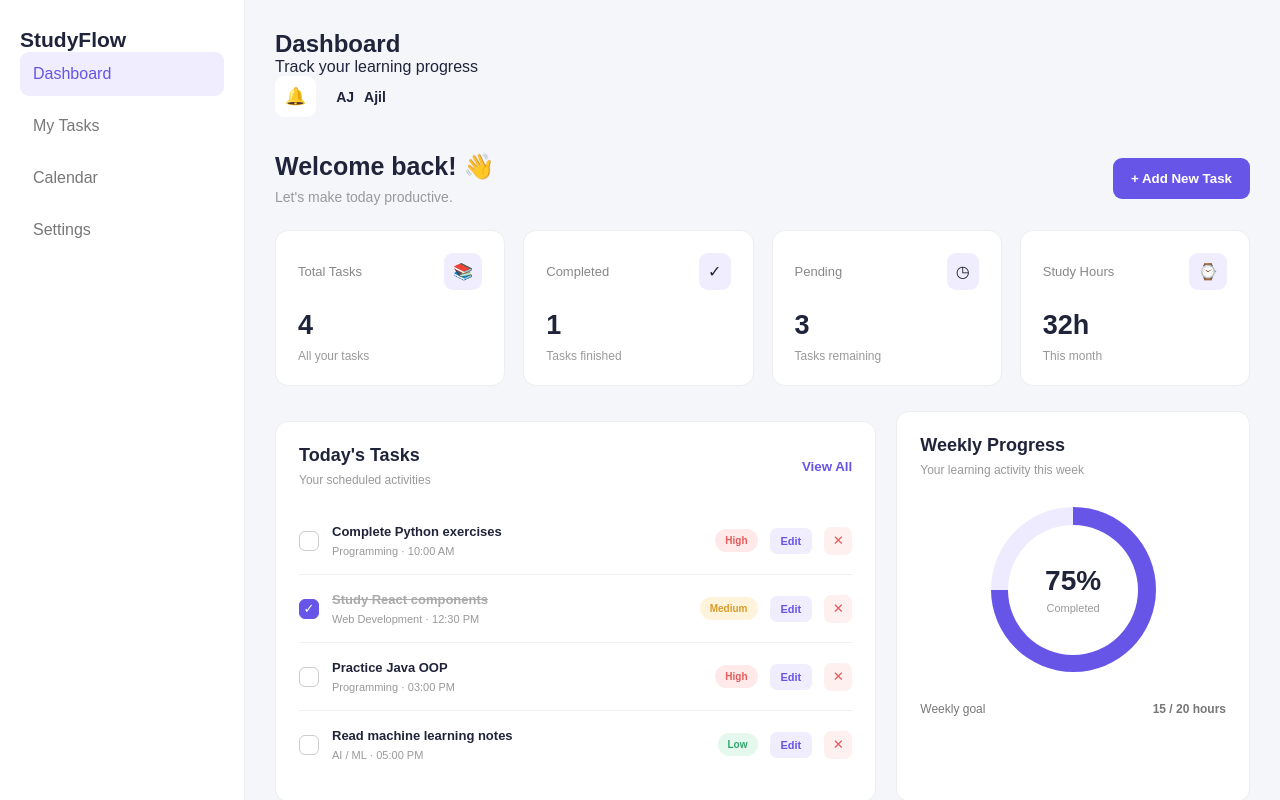
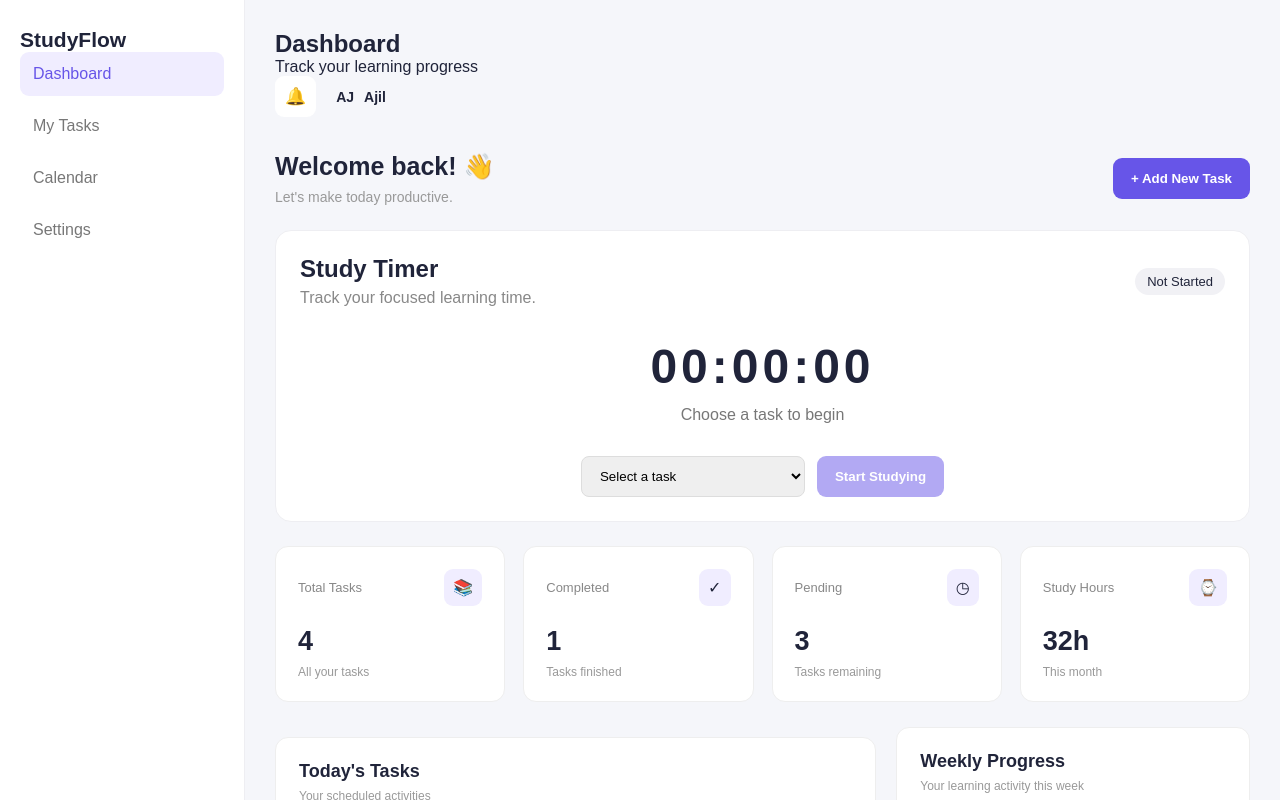
Before and after one commit to ajilaries/StudyFlow, a React (Vite) app: page / in a window 1280 px wide. Shown: the top 800 px of the page. Built offline with nearby package versions, Linux system fonts and the light colour scheme.

Commit message:
added timer and everything related functions and everythign which is working well

```diff
--- /dev/null
+++ b/src/components/StudyTimer.jsx
@@ -0,0 +1,150 @@
+
+import { useState } from "react";
+
+import { useTasks } from "../context/useTasks";
+import { useStudySession } from "../context/useStudySession";
+
+function StudyTimer() {
+  const { taskList } = useTasks();
+
+  const {
+    status,
+    selectedTaskId,
+    elapsedMs,
+    startSession,
+    pauseSession,
+    resumeSession,
+    stopSession
+  } = useStudySession();
+
+  const [taskId, setTaskId] = useState("");
+
+  // Convert milliseconds into HH:MM:SS
+  const totalSeconds = Math.floor(elapsedMs / 1000);
+
+  const hours = String(
+    Math.floor(totalSeconds / 3600)
+  ).padStart(2, "0");
+
+  const minutes = String(
+    Math.floor((totalSeconds % 3600) / 60)
+  ).padStart(2, "0");
+
+  const seconds = String(
+    totalSeconds % 60
+  ).padStart(2, "0");
+
+  // Start studying
+  function handleStart() {
+    if (!taskId) return;
+
+    startSession(Number(taskId));
+  }
+
+  // Stop and save will be connected to session history next
+function handleStop() {
+  stopSession();
+}
+  const selectedTask = taskList.find(
+    task => task.id === selectedTaskId
+  );
+
+  return (
+    <section className="study-timer">
+      <div className="timer-header">
+        <div>
+          <h2>Study Timer</h2>
+          <p>Track your focused learning time.</p>
+        </div>
+
+        <span className={`timer-status ${status}`}>
+          {status === "idle" ? "Not started" : status}
+        </span>
+      </div>
+
+      <div className="timer-display">
+        <h1>
+          {hours}:{minutes}:{seconds}
+        </h1>
+
+        <p>
+          {selectedTask
+            ? `Studying: ${selectedTask.title}`
+            : "Choose a task to begin"}
+        </p>
+      </div>
+
+      {status === "idle" && (
+        <div className="timer-controls">
+          <select
+            value={taskId}
+            onChange={(event) => setTaskId(event.target.value)}
+          >
+            <option value="">Select a task</option>
+
+            {taskList.map(task => (
+              <option
+                key={task.id}
+                value={task.id}
+                disabled={task.completed}
+              >
+                {task.title}
+              </option>
+            ))}
+          </select>
+
+          <button
+            type="button"
+            className="primary-button"
+            onClick={handleStart}
+            disabled={!taskId || taskList.length === 0}
+          >
+            Start Studying
+          </button>
+        </div>
+      )}
+
+      {status === "running" && (
+        <div className="timer-controls">
+          <button
+            type="button"
+            className="cancel-button"
+            onClick={pauseSession}
+          >
+            Pause
+          </button>
+
+          <button
+            type="button"
+            className="primary-button"
+            onClick={handleStop}
+          >
+            Stop Session
+          </button>
+        </div>
+      )}
+
+      {status === "paused" && (
+        <div className="timer-controls">
+          <button
+            type="button"
+            className="primary-button"
+            onClick={resumeSession}
+          >
+            Resume
+          </button>
+
+          <button
+            type="button"
+            className="cancel-button"
+            onClick={handleStop}
+          >
+            Stop Session
+          </button>
+        </div>
+      )}
+    </section>
+  );
+}
+
+export default StudyTimer;
--- /dev/null
+++ b/src/context/StudySessionContext.jsx
@@ -0,0 +1,180 @@
+
+import {
+  createContext,
+  useEffect,
+  useRef,
+  useState
+} from "react";
+
+const StudySessionContext = createContext(null);
+
+export function StudySessionProvider({ children }) {
+
+  // Timer state
+  const [status, setStatus] = useState("idle");
+  const [selectedTaskId, setSelectedTaskId] = useState(null);
+  const [elapsedMs, setElapsedMs] = useState(0);
+
+  // Load previously saved sessions
+  const [sessions, setSessions] = useState(() => {
+    try {
+      const savedSessions = localStorage.getItem(
+        "studyflow_sessions"
+      );
+
+      if (savedSessions) {
+        const parsedSessions = JSON.parse(savedSessions);
+
+        return Array.isArray(parsedSessions)
+          ? parsedSessions
+          : [];
+      }
+
+      return [];
+    } catch (error) {
+      console.error("Failed to load study sessions:", error);
+      return [];
+    }
+  });
+
+  // Timer references
+  const intervalRef = useRef(null);
+  const startedAtRef = useRef(null);
+  const accumulatedMsRef = useRef(0);
+  const sessionStartedAtRef = useRef(null);
+
+  // Save sessions whenever session history changes
+  useEffect(() => {
+    try {
+      localStorage.setItem(
+        "studyflow_sessions",
+        JSON.stringify(sessions)
+      );
+    } catch (error) {
+      console.error("Failed to save study sessions:", error);
+    }
+  }, [sessions]);
+
+  // Calculate elapsed time
+  function getElapsedTime() {
+    if (
+      status === "running" &&
+      startedAtRef.current !== null
+    ) {
+      return (
+        accumulatedMsRef.current +
+        (Date.now() - startedAtRef.current)
+      );
+    }
+
+    return accumulatedMsRef.current;
+  }
+
+  // Start a new session
+  function startSession(taskId) {
+    if (status !== "idle") return;
+    if (taskId === null || taskId === undefined) return;
+
+    const now = Date.now();
+
+    accumulatedMsRef.current = 0;
+    startedAtRef.current = now;
+    sessionStartedAtRef.current = new Date(now).toISOString();
+
+    setElapsedMs(0);
+    setSelectedTaskId(taskId);
+    setStatus("running");
+  }
+
+  // Pause session
+  function pauseSession() {
+    if (status !== "running") return;
+
+    const currentElapsed = getElapsedTime();
+
+    accumulatedMsRef.current = currentElapsed;
+    startedAtRef.current = null;
+
+    setElapsedMs(currentElapsed);
+    setStatus("paused");
+  }
+
+  // Resume session
+  function resumeSession() {
+    if (status !== "paused") return;
+
+    startedAtRef.current = Date.now();
+
+    setStatus("running");
+  }
+
+  // Stop and save session
+  function stopSession() {
+    if (status === "idle") return null;
+
+    const finalDuration = getElapsedTime();
+
+    const session = {
+      id: Date.now(),
+      taskId: selectedTaskId,
+      durationMs: finalDuration,
+      startedAt: sessionStartedAtRef.current,
+      completedAt: new Date().toISOString()
+    };
+
+    // Save only sessions with some tracked time
+    if (finalDuration > 0) {
+      setSessions(currentSessions => [
+        ...currentSessions,
+        session
+      ]);
+    }
+
+    // Reset timer
+    accumulatedMsRef.current = 0;
+    startedAtRef.current = null;
+    sessionStartedAtRef.current = null;
+
+    setElapsedMs(0);
+    setSelectedTaskId(null);
+    setStatus("idle");
+
+    return session;
+  }
+
+  // Update display every second while running
+  useEffect(() => {
+    if (status !== "running") return;
+
+    intervalRef.current = setInterval(() => {
+      const elapsed =
+        accumulatedMsRef.current +
+        (Date.now() - startedAtRef.current);
+
+      setElapsedMs(elapsed);
+    }, 1000);
+
+    return () => {
+      clearInterval(intervalRef.current);
+    };
+  }, [status]);
+
+  const value = {
+    status,
+    selectedTaskId,
+    elapsedMs,
+    sessions,
+    startSession,
+    pauseSession,
+    resumeSession,
+    stopSession
+  };
+
+  return (
+    <StudySessionContext.Provider value={value}>
+      {children}
+    </StudySessionContext.Provider>
+  );
+}
+
+export default StudySessionContext;
--- /dev/null
+++ b/src/context/useStudySession.js
@@ -0,0 +1,15 @@
+
+import { useContext } from "react";
+import StudySessionContext from "./StudySessionContext";
+
+export function useStudySession() {
+  const context = useContext(StudySessionContext);
+
+  if (!context) {
+    throw new Error(
+      "useStudySession must be used inside StudySessionProvider"
+    );
+  }
+
+  return context;
+}
--- a/src/pages/Dashboard.jsx
+++ b/src/pages/Dashboard.jsx
@@ -1,42 +1,32 @@
 
-import { useState, useEffect } from "react";
+import { useState } from "react";
 
 import StatCard from "../components/StatCard";
 import TaskItem from "../components/TaskItem";
+import { useTasks } from "../context/useTasks";
+import StudyTimer from "../components/StudyTimer";
 
-import { tasks as initialTasks } from "../data/tasks";
 
 function Dashboard() {
+  const {
+    taskList,
+    addTask,
+    updateTask,
+    toggleTask,
+    deleteTask
+  } = useTasks();
 
-  // 1. Main task state with localStorage initialization
-  const [taskList, setTaskList] = useState(() => {
-    const savedTasks = localStorage.getItem("studyflow_tasks");
+  const [showForm, setShowForm] = useState(false);
+  const [editingTask, setEditingTask] = useState(null);
 
-    return savedTasks
-      ? JSON.parse(savedTasks)
-      : initialTasks;
-  });
-
-  // 2. Form visibility
-  const [showForm, setShowForm] = useState(false);
-
-  // 3. Form input state
-  const [newTask, setNewTask] = useState({
+  const [formData, setFormData] = useState({
     title: "",
     subject: "",
     time: "",
     priority: "Medium"
   });
 
-  // 4. Save tasks whenever taskList changes
-  useEffect(() => {
-    localStorage.setItem(
-      "studyflow_tasks",
-      JSON.stringify(taskList)
-    );
-  }, [taskList]);
-
-  // 5. Calculate statistics
+  // Task statistics
   const totalTasks = taskList.length;
 
   const completedTasks = taskList.filter(
@@ -45,107 +35,109 @@ function Dashboard() {
 
   const pendingTasks = totalTasks - completedTasks;
 
-  // 6. Toggle task completion
-  function toggleTask(taskId) {
-    setTaskList((currentTasks) =>
-      currentTasks.map((task) =>
-        task.id === taskId
-          ? { ...task, completed: !task.completed }
-          : task
-      )
-    );
-  }
-
-  // 7. Handle form inputs
-  function handleChange(event) {
-    const { name, value } = event.target;
-
-    setNewTask((previousTask) => ({
-      ...previousTask,
-      [name]: value
-    }));
-  }
-
-  // 8. Add new task
-  function handleAddTask(event) {
-    event.preventDefault();
-
-    if (!newTask.title.trim() || !newTask.subject.trim()) {
-      return;
-    }
-
-    const task = {
-      id: Date.now(),
-      title: newTask.title.trim(),
-      subject: newTask.subject.trim(),
-      time: newTask.time || "Not scheduled",
-      priority: newTask.priority,
-      completed: false
-    };
-
-    setTaskList((currentTasks) => [
-      ...currentTasks,
-      task
-    ]);
-
-    setNewTask({
+  // Reset form
+  function resetForm() {
+    setFormData({
       title: "",
       subject: "",
       time: "",
       priority: "Medium"
     });
 
+    setEditingTask(null);
     setShowForm(false);
   }
 
-  // 9. Delete task
-  function deleteTask(taskId) {
-    setTaskList((currentTasks) =>
-      currentTasks.filter(
-        (task) => task.id !== taskId
-      )
-    );
+  // Open add form
+  function handleAddClick() {
+    setEditingTask(null);
+
+    setFormData({
+      title: "",
+      subject: "",
+      time: "",
+      priority: "Medium"
+    });
+
+    setShowForm(true);
   }
 
-  // 10. Dashboard UI
+  // Open edit form
+  function handleEdit(task) {
+    setEditingTask(task);
+
+    setFormData({
+      title: task.title,
+      subject: task.subject,
+      time: task.time === "Not scheduled" ? "" : task.time,
+      priority: task.priority
+    });
+
+    setShowForm(true);
+  }
+
+  // Handle input changes
+  function handleChange(event) {
+    const { name, value } = event.target;
+
+    setFormData((previousData) => ({
+      ...previousData,
+      [name]: value
+    }));
+  }
+
+  // Submit add/edit form
+  function handleSubmit(event) {
+    event.preventDefault();
+
+    if (!formData.title.trim() || !formData.subject.trim()) {
+      return;
+    }
+
+    if (editingTask) {
+      updateTask(editingTask.id, formData);
+    } else {
+      addTask(formData);
+    }
+
+    resetForm();
+  }
+
   return (
     <>
-
       {/* Welcome Section */}
-
       <section className="welcome-section">
-
         <div>
           <h1>Welcome back! 👋</h1>
           <p>Let's make today productive.</p>
         </div>
 
+
         <button
+          type="button"
           className="primary-button"
-          onClick={() => setShowForm(!showForm)}
+          onClick={handleAddClick}
         >
           + Add New Task
         </button>
 
+
       </section>
 
+        <StudyTimer/>
 
-      {/* Add Task Form */}
-
+      {/* Add / Edit Form */}
       {showForm && (
-
-        <form
-          className="task-form"
-          onSubmit={handleAddTask}
-        >
-
-          <h2>Create New Task</h2>
+        <form className="task-form" onSubmit={handleSubmit}>
+          <h2>
+            {editingTask ? "Edit Task" : "Create New Task"}
+          </h2>
 
           <input
             type="text"
             name="title"
             placeholder="Task title"
-            value={newTask.title}
+            value={formData.title}
             onChange={handleChange}
             required
           />
@@ -154,7 +146,7 @@ function Dashboard() {
             type="text"
             name="subject"
             placeholder="Subject"
-            value={newTask.subject}
+            value={formData.subject}
             onChange={handleChange}
             required
           />
@@ -163,13 +155,13 @@ function Dashboard() {
             type="text"
             name="time"
             placeholder="Time (e.g. 10:00 AM)"
-            value={newTask.time}
+            value={formData.time}
             onChange={handleChange}
           />
 
           <select
             name="priority"
-            value={newTask.priority}
+            value={formData.priority}
             onChange={handleChange}
           >
             <option value="Low">Low</option>
@@ -178,33 +170,23 @@ function Dashboard() {
           </select>
 
           <div className="form-actions">
-
-            <button
-              type="submit"
-              className="primary-button"
-            >
-              Save Task
+            <button type="submit" className="primary-button">
+              {editingTask ? "Update Task" : "Save Task"}
             </button>
 
             <button
               type="button"
               className="cancel-button"
-              onClick={() => setShowForm(false)}
+              onClick={resetForm}
             >
               Cancel
             </button>
-
           </div>
-
         </form>
-
       )}
 
-
-      {/* Dynamic Statistics */}
-
+      {/* Statistics */}
       <section className="stats-grid">
-
         <StatCard
           title="Total Tasks"
           value={totalTasks}
@@ -232,91 +214,55 @@ function Dashboard() {
           icon="⌚"
           description="This month"
         />
-
       </section>
 
-
       {/* Dashboard Content */}
-
       <section className="dashboard-content">
-
-        {/* Today's Tasks */}
-
         <div className="tasks-section">
-
           <div className="section-heading">
-
             <div>
               <h2>Today's Tasks</h2>
               <p>Your scheduled activities</p>
             </div>
-
-            <button className="text-button">
-              View All
-            </button>
-
           </div>
 
-
-          {/* Task List */}
-
           <div className="task-list">
-
             {taskList.length === 0 ? (
-
               <p className="empty-message">
                 No tasks available. Add your first task!
               </p>
-
             ) : (
-
               taskList.map((task) => (
-
                 <TaskItem
                   key={task.id}
                   task={task}
                   onToggle={toggleTask}
                   onDelete={deleteTask}
+                  onEdit={handleEdit}
                 />
-
               ))
-
             )}
-
           </div>
-
         </div>
 
-
         {/* Weekly Progress */}
-
         <div className="progress-section">
-
           <h2>Weekly Progress</h2>
-
           <p>Your learning activity this week</p>
 
           <div className="progress-circle">
-
             <div className="progress-inner">
               <h2>75%</h2>
               <span>Completed</span>
             </div>
-
           </div>
 
           <div className="progress-info">
-
             <span>Weekly goal</span>
-
             <strong>15 / 20 hours</strong>
-
           </div>
-
         </div>
-
       </section>
-
     </>
   );
 }
--- a/src/styles/dashboard.css
+++ b/src/styles/dashboard.css
@@ -700,3 +700,105 @@
     padding: 5px 8px;
   }
 }
+
+/* ================================
+   Study Timer
+================================ */
+
+.study-timer {
+  background: #ffffff;
+  border: 1px solid #eeeeF2;
+  border-radius: 16px;
+  padding: 24px;
+  margin-bottom: 24px;
+}
+
+.timer-header {
+  display: flex;
+  align-items: center;
+  justify-content: space-between;
+  gap: 16px;
+}
+
+.timer-header h2 {
+  margin: 0 0 6px;
+}
+
+.timer-header p {
+  color: #888;
+  margin: 0;
+}
+
+.timer-status {
+  padding: 6px 12px;
+  border-radius: 20px;
+  background: #f1f1f5;
+  font-size: 13px;
+  text-transform: capitalize;
+}
+
+.timer-status.running {
+  background: #dcfce7;
+  color: #15803d;
+}
+
+.timer-status.paused {
+  background: #fef3c7;
+  color: #b45309;
+}
+
+.timer-display {
+  text-align: center;
+  padding: 32px 12px;
+}
+
+.timer-display h1 {
+  font-size: 48px;
+  letter-spacing: 4px;
+  margin: 0 0 12px;
+  font-variant-numeric: tabular-nums;
+}
+
+.timer-display p {
+  color: #777;
+  margin: 0;
+}
+
+.timer-controls {
+  display: flex;
+  justify-content: center;
+  align-items: center;
+  flex-wrap: wrap;
+  gap: 12px;
+}
+
+.timer-controls select {
+  padding: 11px 14px;
+  border: 1px solid #ddd;
+  border-radius: 8px;
+  min-width: 200px;
+}
+
+.timer-controls button:disabled {
+  opacity: 0.5;
+  cursor: not-allowed;
+}
+
+@media (max-width: 600px) {
+  .study-timer {
+    padding: 18px;
+  }
+
+  .timer-display h1 {
+    font-size: 36px;
+  }
+
+  .timer-controls {
+    flex-direction: column;
+  }
+
+  .timer-controls select,
+  .timer-controls button {
+    width: 100%;
+  }
+}
```
Also changed, not shown: src/components/TaskItem.jsx (+4 -12 lines), src/context/TaskContext.jsx (+13 -7 lines), src/main.jsx (+6 -2 lines).
